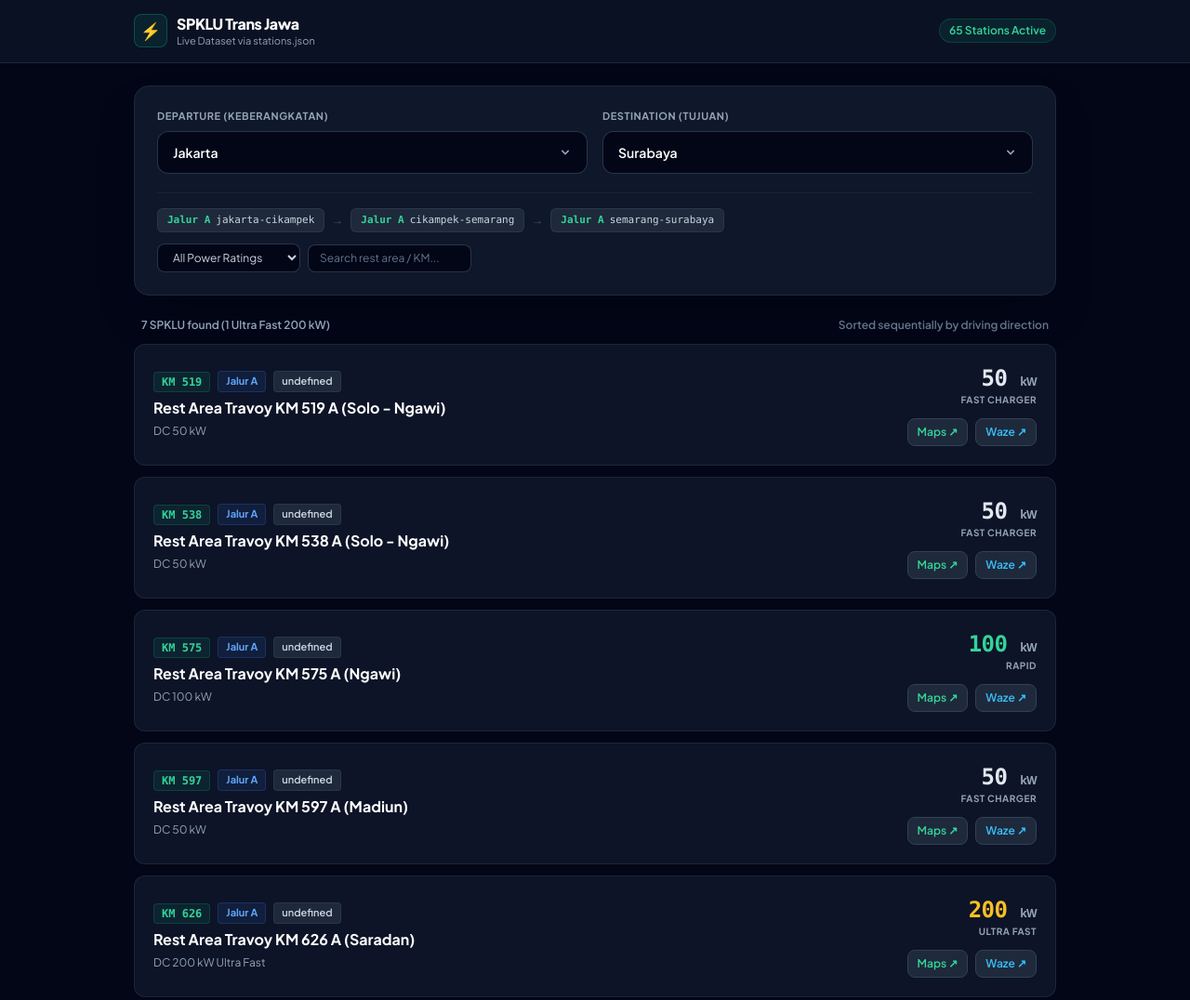
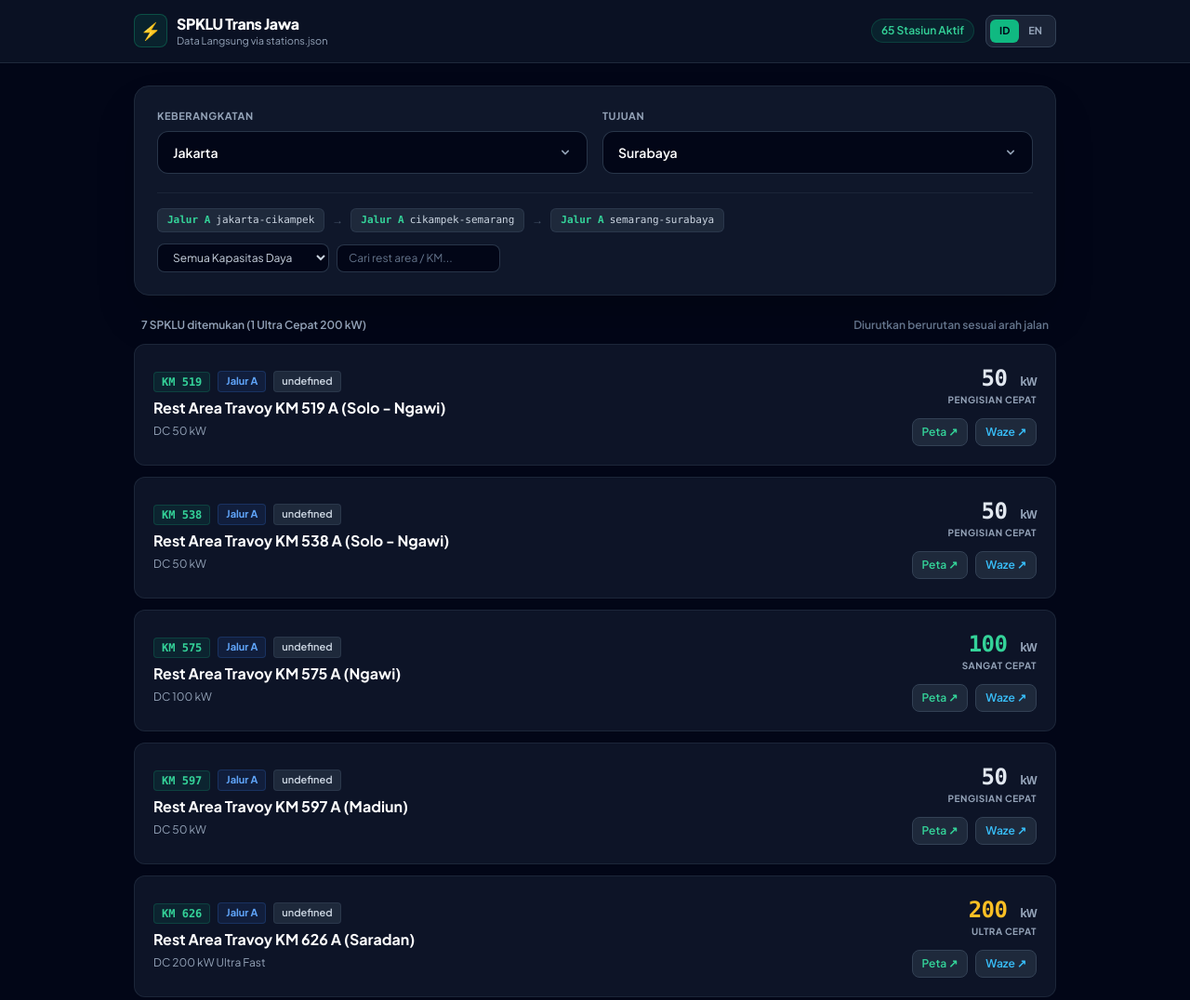
Before and after one commit to baratimur/transjava-ev, a plain HTML site: page index.html in a window 1280 px wide. Shown: the top 1076 px of the page at 93% size. Drawn offline with nearby package versions, Linux system fonts and the light colour scheme.

Commit message:
Update index.html

```diff
--- a/index.html
+++ b/index.html
@@ -1,5 +1,5 @@
 <!DOCTYPE html>
-<html lang="en">
+<html lang="id">
 <head>
   <meta charset="UTF-8" />
   <meta name="viewport" content="width=device-width, initial-scale=1.0" />
@@ -23,13 +23,21 @@
           ⚡
         </div>
         <div>
-          <span class="font-extrabold text-white text-base tracking-tight block">SPKLU Trans Jawa</span>
-          <span class="text-[11px] text-slate-400 block -mt-0.5">Live Dataset via stations.json</span>
+          <span data-i18n="title" class="font-extrabold text-white text-base tracking-tight block">SPKLU Trans Jawa</span>
+          <span data-i18n="subtitle" class="text-[11px] text-slate-400 block -mt-0.5">Live Dataset via stations.json</span>
         </div>
       </div>
-      <span id="source-badge" class="text-xs bg-slate-800 text-slate-400 border border-slate-700 px-2.5 py-1 rounded-full font-semibold">
-        Connecting...
-      </span>
+
+      <div class="flex items-center gap-3">
+        <span id="source-badge" class="hidden sm:inline-block text-xs bg-slate-800 text-slate-400 border border-slate-700 px-2.5 py-1 rounded-full font-semibold">
+          ...
+        </span>
+        <!-- Language Toggle -->
+        <div class="flex items-center bg-slate-800/80 rounded-lg p-1 border border-slate-700">
+          <button onclick="setLang('id')" id="btn-id" class="px-2.5 py-1 text-[11px] font-bold rounded-md transition-colors bg-emerald-500 text-slate-950">ID</button>
+          <button onclick="setLang('en')" id="btn-en" class="px-2.5 py-1 text-[11px] font-bold rounded-md transition-colors text-slate-400 hover:text-white">EN</button>
+        </div>
+      </div>
     </div>
   </div>
 
@@ -39,7 +47,7 @@
     <div class="bg-slate-900 border border-slate-800 rounded-2xl p-5 md:p-6 shadow-2xl mb-6">
       <div class="grid grid-cols-1 md:grid-cols-2 gap-4">
         <div>
-          <label class="block text-[11px] font-bold uppercase tracking-wider text-slate-400 mb-2">Departure (Keberangkatan)</label>
+          <label data-i18n="dep_label" class="block text-[11px] font-bold uppercase tracking-wider text-slate-400 mb-2">Keberangkatan</label>
           <div class="relative">
             <select id="origin" onchange="runRouting()" class="w-full bg-slate-950 border border-slate-700/80 rounded-xl px-4 py-3 text-white text-sm font-semibold focus:outline-none focus:border-emerald-500 focus:ring-1 focus:ring-emerald-500 transition appearance-none cursor-pointer">
               <option value="jakarta" selected>Jakarta</option>
@@ -57,7 +65,7 @@
         </div>
 
         <div>
-          <label class="block text-[11px] font-bold uppercase tracking-wider text-slate-400 mb-2">Destination (Tujuan)</label>
+          <label data-i18n="dest_label" class="block text-[11px] font-bold uppercase tracking-wider text-slate-400 mb-2">Tujuan</label>
           <div class="relative">
             <select id="destination" onchange="runRouting()" class="w-full bg-slate-950 border border-slate-700/80 rounded-xl px-4 py-3 text-white text-sm font-semibold focus:outline-none focus:border-emerald-500 focus:ring-1 focus:ring-emerald-500 transition appearance-none cursor-pointer">
               <option value="surabaya" selected>Surabaya</option>
@@ -75,44 +83,84 @@
         </div>
       </div>
 
-      <!-- Filters & Active Corridor Indicator -->
+      <!-- Filters -->
       <div class="mt-5 pt-4 border-t border-slate-800/80 flex flex-wrap items-center justify-between gap-3 text-xs">
         <div id="corridor-summary" class="text-slate-300 font-medium flex items-center gap-2"></div>
 
         <div class="flex items-center gap-2 w-full sm:w-auto">
           <select id="power-filter" onchange="runRouting()" class="bg-slate-950 border border-slate-700/80 rounded-lg px-3 py-1.5 text-slate-300 text-xs focus:outline-none focus:border-emerald-500 cursor-pointer">
-            <option value="all">All Power Ratings</option>
-            <option value="50">≥ 50 kW (Fast)</option>
-            <option value="100">≥ 100 kW (Rapid)</option>
-            <option value="200">200 kW (Ultra Fast)</option>
+            <option data-i18n="pow_all" value="all">Semua Daya</option>
+            <option data-i18n="pow_50" value="50">≥ 50 kW (Fast)</option>
+            <option data-i18n="pow_100" value="100">≥ 100 kW (Rapid)</option>
+            <option data-i18n="pow_200" value="200">200 kW (Ultra Fast)</option>
           </select>
-          <input type="text" id="search-box" oninput="runRouting()" placeholder="Search rest area / KM..." class="bg-slate-950 border border-slate-700/80 rounded-lg px-3 py-1.5 text-white placeholder-slate-500 text-xs focus:outline-none focus:border-emerald-500 flex-grow sm:flex-grow-0 sm:w-44">
+          <input type="text" data-i18n="search_ph" id="search-box" oninput="runRouting()" placeholder="Cari rest area / KM..." class="bg-slate-950 border border-slate-700/80 rounded-lg px-3 py-1.5 text-white placeholder-slate-500 text-xs focus:outline-none focus:border-emerald-500 flex-grow sm:flex-grow-0 sm:w-44">
         </div>
       </div>
     </div>
 
     <!-- Live Stats Bar -->
     <div id="stats-banner" class="flex items-center justify-between px-2 mb-3 text-xs text-slate-400 font-semibold">
-      <span id="match-counter">Loading SPKLU dataset...</span>
-      <span class="text-slate-500">Sorted sequentially by driving direction</span>
+      <span id="match-counter" data-i18n="loading">Memuat data...</span>
+      <span data-i18n="sort_info" class="text-slate-500 hidden sm:block">Diurutkan berurutan sesuai arah jalan</span>
     </div>
 
     <!-- SPKLU Cards Container -->
     <div id="results-list" class="space-y-3">
-      <!-- Loading skeleton -->
-      <div class="p-8 text-center text-slate-500 border border-slate-800 rounded-xl bg-slate-900/50">
-        Loading charging stations from stations.json...
+      <div class="p-8 text-center text-slate-500 border border-slate-800 rounded-xl bg-slate-900/50" data-i18n="loading">
+        Memuat data...
       </div>
     </div>
   </main>
 
-  <footer class="border-t border-slate-800/80 py-4 text-center text-xs text-slate-500">
-    DIY Open Charge Map & PLN Trans-Java Dataset • Powered by stations.json
+  <footer data-i18n="footer" class="border-t border-slate-800/80 py-4 text-center text-xs text-slate-500">
+    Dataset Mandiri PLN Trans-Jawa • Ditenagai oleh stations.json
   </footer>
 
   <script>
+    // --- GLOBAL STATE ---
+    let i18nDictionary = {};
     let SPKLU_NETWORK = [];
+    let currentLang = localStorage.getItem('lang') || 'id'; // Default to ID
 
+    // --- TRANSLATION HELPER ---
+    function t(key) {
+      if (!i18nDictionary[currentLang]) return key;
+      return i18nDictionary[currentLang][key] || key;
+    }
+
+    function setLang(lang) {
+      currentLang = lang;
+      localStorage.setItem('lang', lang);
+      document.documentElement.lang = lang;
+
+      // Update toggle buttons styling
+      document.getElementById('btn-id').className = `px-2.5 py-1 text-[11px] font-bold rounded-md transition-colors ${lang === 'id' ? 'bg-emerald-500 text-slate-950' : 'text-slate-400 hover:text-white'}`;
+      document.getElementById('btn-en').className = `px-2.5 py-1 text-[11px] font-bold rounded-md transition-colors ${lang === 'en' ? 'bg-emerald-500 text-slate-950' : 'text-slate-400 hover:text-white'}`;
+
+      // Update all static attributes marked with data-i18n
+      document.querySelectorAll('[data-i18n]').forEach(el => {
+        const key = el.getAttribute('data-i18n');
+        // Handle options inside select dropdowns
+        if (el.tagName === 'OPTION') {
+            el.textContent = t(key);
+        } else if (el.tagName === 'INPUT' && el.type === 'text') {
+            el.placeholder = t(key);
+        } else {
+            el.textContent = t(key);
+        }
+      });
+
+      // Update badge if data is loaded
+      if (SPKLU_NETWORK.length > 0) {
+        document.getElementById("source-badge").textContent = `${SPKLU_NETWORK.length} ${t('stations_active')}`;
+      }
+
+      // Re-run routing to re-render cards in the new language
+      runRouting();
+    }
+
+    // --- GRAPH DATA ---
     const HIGHWAY_GRAPH = {
       merak: [{ to: 'jakarta', segment: 'merak-jakarta', side: 'B', order: 'desc' }],
       jakarta: [
@@ -162,8 +210,10 @@
       return null;
     }
 
+    // --- ROUTING ENGINE ---
     function runRouting() {
-      if (SPKLU_NETWORK.length === 0) return;
+      // Prevent running before JSONs are fully loaded
+      if (SPKLU_NETWORK.length === 0 || Object.keys(i18nDictionary).length === 0) return;
 
       const origin = document.getElementById("origin").value;
       const destination = document.getElementById("destination").value;
@@ -175,11 +225,11 @@
       const matchCounter = document.getElementById("match-counter");
 
       if (origin === destination) {
-        corridorSummary.innerHTML = `<span class="text-amber-400">Please choose different departure and destination cities.</span>`;
-        matchCounter.textContent = "0 stations";
+        corridorSummary.innerHTML = "";
+        matchCounter.textContent = `0 ${t('found')}`;
         resultsContainer.innerHTML = `
           <div class="text-center py-12 border border-dashed border-slate-800 rounded-xl">
-            <p class="text-slate-400 text-sm">Departure and destination must be different.</p>
+            <p class="text-slate-400 text-sm">${t('err_same_city')}</p>
           </div>
         `;
         return;
@@ -187,7 +237,7 @@
 
       const legs = findRoute(origin, destination);
       if (!legs) {
-        resultsContainer.innerHTML = `<div class="p-6 text-center text-slate-400">Route not found.</div>`;
+        resultsContainer.innerHTML = `<div class="p-6 text-center text-slate-400">${t('err_no_route')}</div>`;
         return;
       }
 
@@ -219,18 +269,23 @@
       }
 
       const ultraCount = matchedStations.filter(s => s.power >= 200).length;
-      matchCounter.textContent = `${matchedStations.length} SPKLU found (${ultraCount} Ultra Fast 200 kW)`;
+      matchCounter.textContent = `${matchedStations.length} ${t('found')} (${ultraCount} ${t('ultra_fast')} 200 kW)`;
 
       if (matchedStations.length === 0) {
         resultsContainer.innerHTML = `
           <div class="text-center py-12 border border-slate-800 bg-slate-900/50 rounded-xl">
-            <p class="text-slate-400 text-sm">No charging stations matched your filter criteria along this corridor.</p>
+            <p class="text-slate-400 text-sm">${t('err_no_match')}</p>
           </div>
         `;
         return;
       }
 
-      resultsContainer.innerHTML = matchedStations.map(s => `
+      resultsContainer.innerHTML = matchedStations.map(s => {
+        let powerLabel = t('fast_charger');
+        if (s.power >= 200) powerLabel = t('ultra_fast');
+        else if (s.power >= 100) powerLabel = t('rapid');
+
+        return `
         <div class="bg-slate-900/90 border border-slate-800/90 hover:border-slate-700 rounded-xl p-4 sm:p-5 transition flex flex-col sm:flex-row sm:items-center justify-between gap-4">
           <div class="space-y-1.5 flex-grow">
             <div class="flex flex-wrap items-center gap-2">
@@ -255,55 +310,67 @@
                 ${s.power} <span class="text-xs font-sans font-bold text-slate-400">kW</span>
               </span>
               <div class="text-[10px] uppercase font-bold tracking-wider text-slate-400">
-                ${s.power >= 200 ? 'Ultra Fast' : s.power >= 100 ? 'Rapid' : 'Fast Charger'}
+                ${powerLabel}
               </div>
             </div>
 
             <div class="flex items-center gap-2">
               <a href="https://www.google.com/maps/search/?api=1&query=${s.lat},${s.lng}" target="_blank" rel="noopener"
                  class="px-2.5 py-1.5 bg-slate-800 hover:bg-slate-700 text-emerald-400 hover:text-emerald-300 font-semibold text-xs rounded-lg border border-slate-700 transition flex items-center gap-1">
-                Maps ↗
+                ${t('btn_maps')}
               </a>
               <a href="https://waze.com/ul?ll=${s.lat},${s.lng}&navigate=yes" target="_blank" rel="noopener"
                  class="px-2.5 py-1.5 bg-slate-800 hover:bg-slate-700 text-sky-400 hover:text-sky-300 font-semibold text-xs rounded-lg border border-slate-700 transition flex items-center gap-1">
-                Waze ↗
+                ${t('btn_waze')}
               </a>
             </div>
           </div>
         </div>
-      `).join("");
+      `;
+      }).join("");
     }
 
-    // Fetch stations.json on startup
-    async function initDataset() {
+    // --- INITIALIZE APPLICATION ---
+    async function initApp() {
       const badge = document.getElementById("source-badge");
       const list = document.getElementById("results-list");
 
       try {
-        const response = await fetch("stations.json");
-        if (!response.ok) throw new Error(`HTTP error ${response.status}`);
+        // Fetch both JSON files concurrently for speed
+        const [langRes, stationsRes] = await Promise.all([
+          fetch("i18n.json"),
+          fetch("stations.json")
+        ]);
 
-        SPKLU_NETWORK = await response.json();
+        if (!langRes.ok) throw new Error(`i18n.json HTTP error ${langRes.status}`);
+        if (!stationsRes.ok) throw new Error(`stations.json HTTP error ${stationsRes.status}`);
 
-        badge.textContent = `${SPKLU_NETWORK.length} Stations Active`;
-        badge.className = "text-xs bg-emerald-500/10 text-emerald-400 border border-emerald-500/20 px-2.5 py-1 rounded-full font-semibold";
+        i18nDictionary = await langRes.json();
+        SPKLU_NETWORK = await stationsRes.json();
 
-        runRouting();
+        // Once both datasets are loaded, apply the language and render the UI
+        setLang(currentLang);
+
+        badge.className = "hidden sm:inline-block text-xs bg-emerald-500/10 text-emerald-400 border border-emerald-500/20 px-2.5 py-1 rounded-full font-semibold";
+
       } catch (err) {
-        console.error("Failed to load stations.json:", err);
-        badge.textContent = "Offline / Error";
-        badge.className = "text-xs bg-rose-500/10 text-rose-400 border border-rose-500/20 px-2.5 py-1 rounded-full font-semibold";
+        console.error("Initialization Failed:", err);
+
+        // Render fallback UI
+        const errorMsg = currentLang === 'en' ? "Offline / Error" : "Luring / Eror";
+        badge.textContent = errorMsg;
+        badge.className = "hidden sm:inline-block text-xs bg-rose-500/10 text-rose-400 border border-rose-500/20 px-2.5 py-1 rounded-full font-semibold";
 
         list.innerHTML = `
           <div class="p-6 text-center text-rose-400 bg-rose-950/20 border border-rose-800/40 rounded-xl text-sm">
-            Failed to load <code class="font-mono bg-rose-950 px-1 py-0.5 rounded">stations.json</code>.<br>
-            Make sure both <code class="font-mono">index.html</code> and <code class="font-mono">stations.json</code> are placed in the same directory.
+            Failed to load resources.<br>
+            Make sure <code class="font-mono bg-rose-950 px-1 py-0.5 rounded">stations.json</code> and <code class="font-mono bg-rose-950 px-1 py-0.5 rounded">i18n.json</code> are placed in the same directory.
           </div>
         `;
       }
     }
 
-    document.addEventListener("DOMContentLoaded", initDataset);
+    document.addEventListener("DOMContentLoaded", initApp);
   </script>
 </body>
 </html>
```
